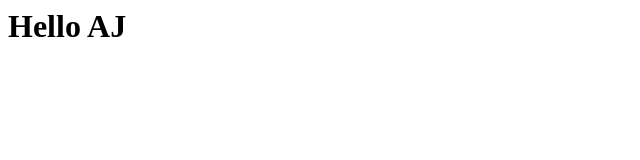
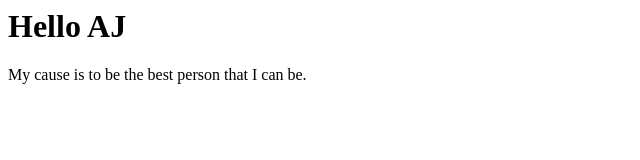
Before and after one commit to ajhowell2000/Howella, a plain HTML site: page index.html in a window 1280 px wide. Shown: the whole page, without its empty margins (0-640 px from the left). Drawn offline with Linux system fonts and the light colour scheme.

Commit message:
First Post

```diff
--- a/index.html
+++ b/index.html
@@ -3,4 +3,5 @@
 
 <h1>Hello AJ</h1>
 </h1>
+  <p> My cause is to be the best person that I can be.</p>
 </html>
```
